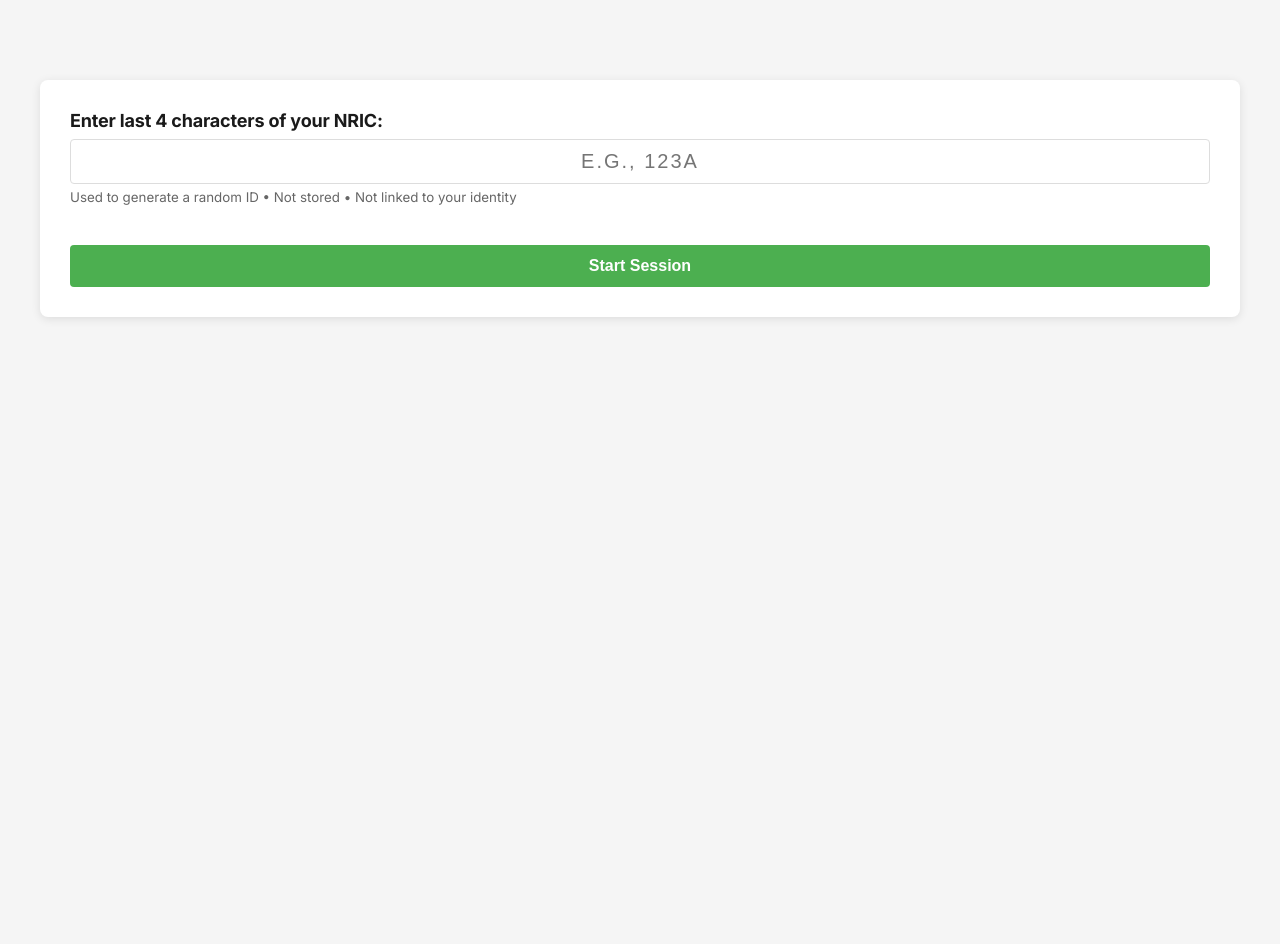
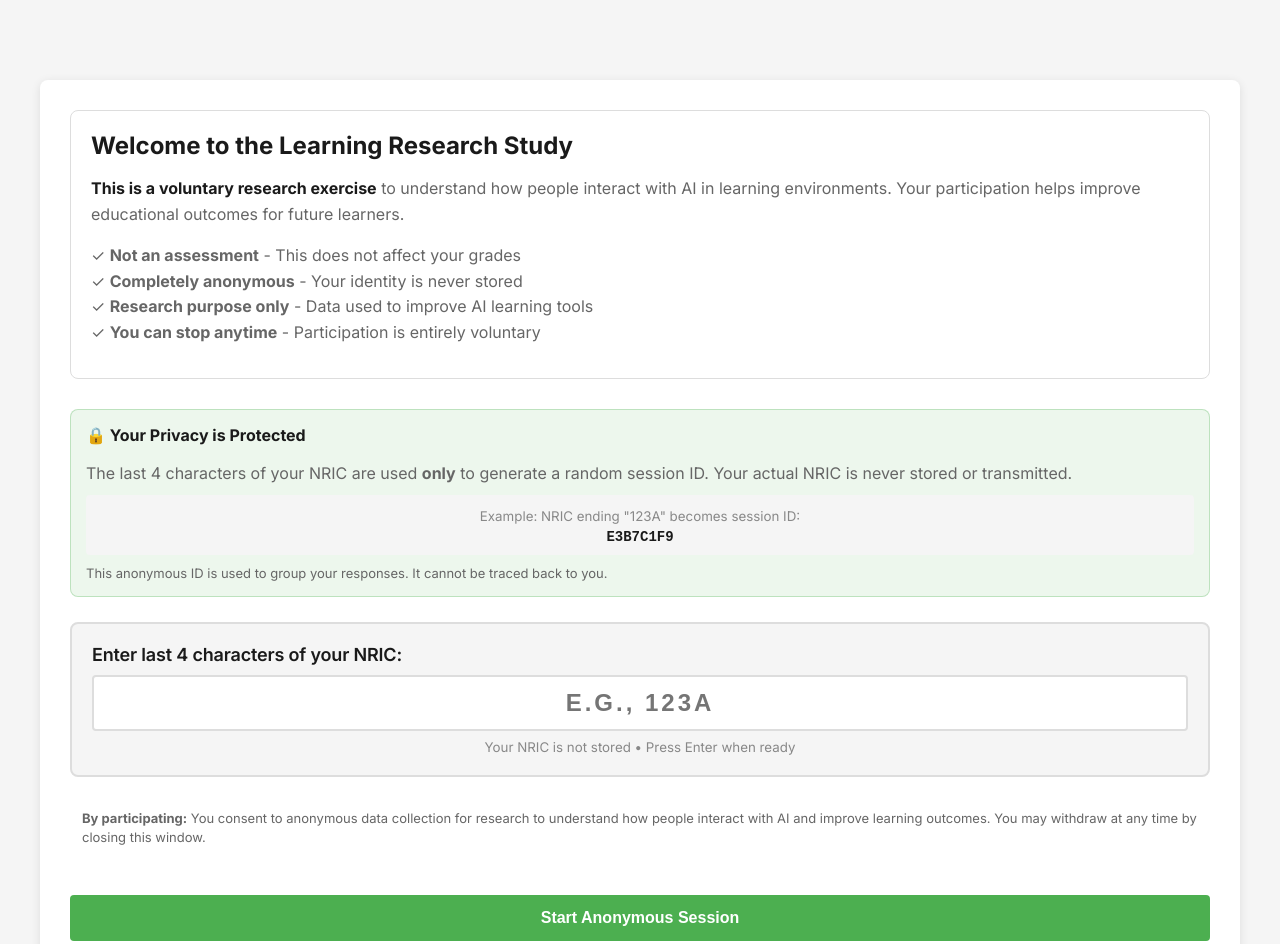
Before and after one commit to Tarkas-Brainlab-IV/tbl4-learnbench, a website: page apps-script/index.html in a window 1280 px wide. Shown: the top 944 px of the page. Before the commit the page ends 800 px from the top, so only its background shows below. Drawn offline with nearby package versions, Linux system fonts and the light colour scheme.

Commit message:
Add privacy information to login screen
- Added clear explanation that this is voluntary research
- Emphasized it's not an assessment and won't affect grades
- Showed example of anonymized session ID (e.g., A7B3C9E2)
- Explained NRIC is never stored, only used to generate random ID
- Added consent notice about data collection for research
- Reassured participants about anonymity and voluntary nature

This gives users ~10-15 seconds to read while backend preloads silently.
No progress indicators - just informative text as requested.

```diff
--- a/apps-script/index.html
+++ b/apps-script/index.html
@@ -1108,16 +1108,68 @@
 
     <!-- Login Screen -->
     <div id="loginScreen">
-      <div class="form-group">
-        <label for="nricInput">Enter last 4 characters of your NRIC:</label>
+      <!-- Welcome Information -->
+      <div style="margin-bottom: 30px; padding: 20px; background: var(--bg-secondary); border-radius: 8px; border: 1px solid var(--border-color);">
+        <h2 style="margin: 0 0 15px 0; color: var(--text-primary); font-size: 24px;">Welcome to the Learning Research Study</h2>
+
+        <div style="color: var(--text-secondary); line-height: 1.6;">
+          <p style="margin-bottom: 12px;">
+            <strong style="color: var(--text-primary);">This is a voluntary research exercise</strong> to understand how people interact with AI in learning environments.
+            Your participation helps improve educational outcomes for future learners.
+          </p>
+
+          <p style="margin-bottom: 12px;">
+            ✓ <strong>Not an assessment</strong> - This does not affect your grades<br>
+            ✓ <strong>Completely anonymous</strong> - Your identity is never stored<br>
+            ✓ <strong>Research purpose only</strong> - Data used to improve AI learning tools<br>
+            ✓ <strong>You can stop anytime</strong> - Participation is entirely voluntary
+          </p>
+        </div>
+      </div>
+
+      <!-- Privacy Information -->
+      <div style="margin-bottom: 25px; padding: 15px; background: rgba(76, 175, 80, 0.1); border-radius: 8px; border: 1px solid rgba(76, 175, 80, 0.3);">
+        <h3 style="margin: 0 0 10px 0; color: var(--text-primary); font-size: 16px;">🔒 Your Privacy is Protected</h3>
+        <p style="color: var(--text-secondary); margin-bottom: 10px; line-height: 1.5;">
+          The last 4 characters of your NRIC are used <strong>only</strong> to generate a random session ID.
+          Your actual NRIC is never stored or transmitted.
+        </p>
+
+        <!-- Example ID Display -->
+        <div style="background: var(--bg-primary); padding: 10px; border-radius: 4px; margin: 10px 0; text-align: center;">
+          <small style="color: var(--text-muted);">Example: NRIC ending "123A" becomes session ID:</small><br>
+          <code id="exampleId" style="font-family: monospace; font-size: 14px; color: var(--text-primary); font-weight: bold;">A7B3C9E2</code>
+        </div>
+
+        <p style="color: var(--text-secondary); margin: 0; font-size: 13px;">
+          This anonymous ID is used to group your responses. It cannot be traced back to you.
+        </p>
+      </div>
+
+      <!-- Login Form -->
+      <div class="form-group" style="background: var(--bg-primary); padding: 20px; border-radius: 8px; border: 2px solid var(--border-color);">
+        <label for="nricInput" style="font-weight: 600; color: var(--text-primary); margin-bottom: 10px; display: block;">
+          Enter last 4 characters of your NRIC:
+        </label>
         <input type="text" id="nricInput" placeholder="e.g., 123A" maxlength="4" required
-               style="text-transform: uppercase; font-size: 20px; text-align: center; letter-spacing: 2px; background: var(--bg-secondary); color: var(--text-primary); border: 1px solid var(--border-color);">
-        <small style="color: var(--text-secondary); display: block; margin-top: 5px;">Used to generate a random ID • Not stored • Not linked to your identity</small>
+               style="text-transform: uppercase; font-size: 24px; text-align: center; letter-spacing: 3px; background: var(--bg-secondary); color: var(--text-primary); border: 2px solid var(--border-color); padding: 12px; width: 100%; border-radius: 4px; font-weight: 600;">
+        <small style="color: var(--text-muted); display: block; margin-top: 8px; text-align: center;">
+          Your NRIC is not stored • Press Enter when ready
+        </small>
       </div>
 
-      <button id="loginBtn" class="submit-btn" style="width: 100%; margin-top: 20px;">
-        Start Session
+      <!-- Consent Notice -->
+      <div style="margin: 20px 0; padding: 12px; background: var(--bg-secondary); border-radius: 6px; border-left: 4px solid var(--button-primary);">
+        <p style="color: var(--text-secondary); margin: 0; font-size: 13px; line-height: 1.5;">
+          <strong>By participating:</strong> You consent to anonymous data collection for research to understand
+          how people interact with AI and improve learning outcomes. You may withdraw at any time by closing this window.
+        </p>
+      </div>
+
+      <button id="loginBtn" class="submit-btn" style="width: 100%; margin-top: 15px; padding: 14px; font-size: 16px;">
+        Start Anonymous Session
       </button>
+
     </div>
 
     <!-- Main Interface (hidden initially) -->
@@ -1302,12 +1354,34 @@
       // Initialize login handlers
       setupLogin();
 
+      // Generate example session ID
+      generateExampleSessionId();
+
       // Start preloading in background while user enters NRIC
       startBackgroundPreload();
 
       // Focus on NRIC input
       document.getElementById('nricInput').focus();
     });
+
+    // Generate example session ID to show how anonymization works
+    function generateExampleSessionId() {
+      const examples = ['A7B3C9E2', 'D4F8A1C6', 'B9E2F5A3', 'C6A8D2B4', 'E3B7C1F9'];
+      const randomExample = examples[Math.floor(Math.random() * examples.length)];
+      const exampleElement = document.getElementById('exampleId');
+      if (exampleElement) {
+        exampleElement.textContent = randomExample;
+
+        // Animate the example to draw attention
+        setTimeout(() => {
+          exampleElement.style.transition = 'all 0.5s';
+          exampleElement.style.color = 'var(--button-primary)';
+          setTimeout(() => {
+            exampleElement.style.color = 'var(--text-primary)';
+          }, 2000);
+        }, 1000);
+      }
+    }
 
     // Background preloading while user enters NRIC
     let preloadedData = null;
```
